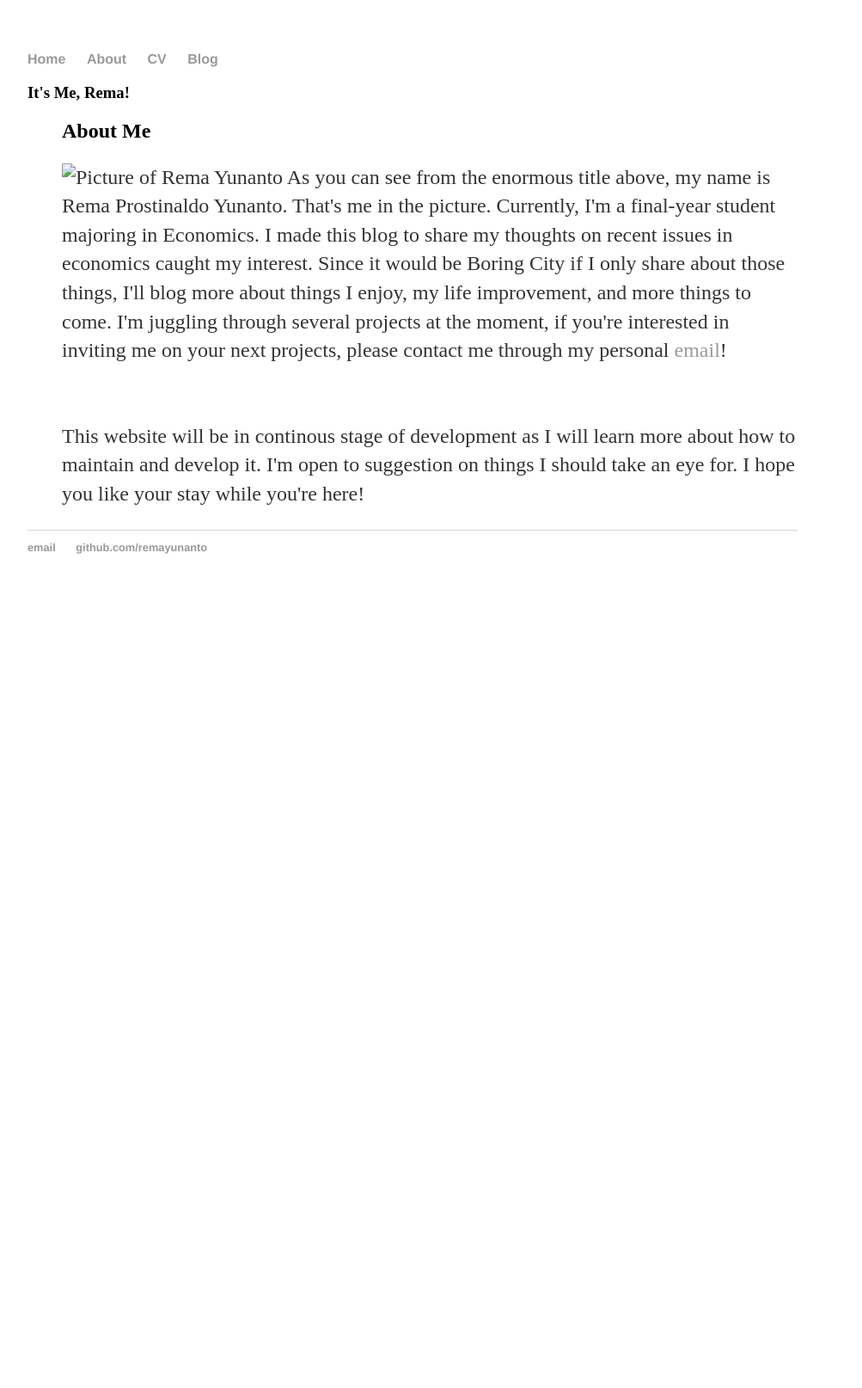
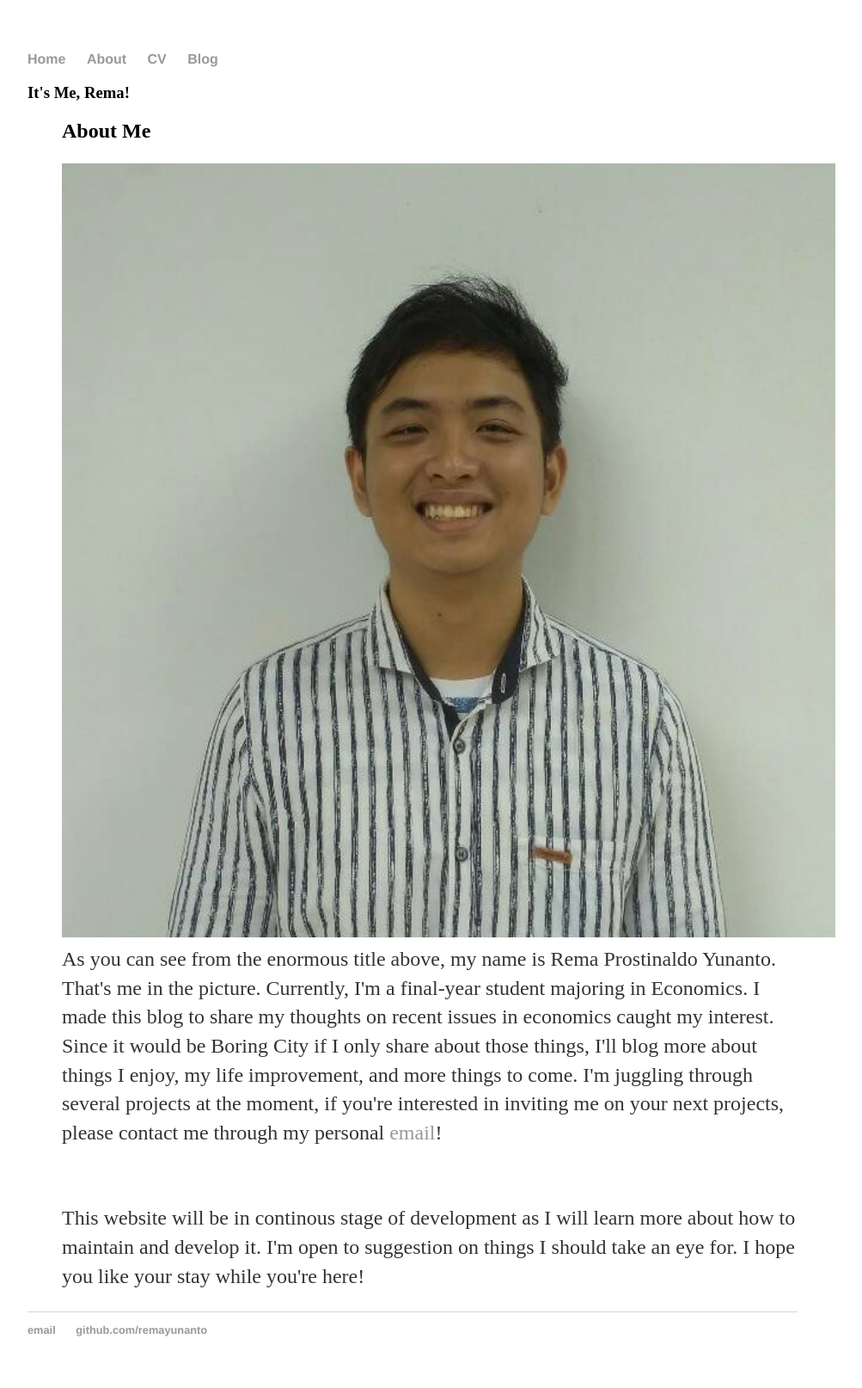
Before and after one commit to remayunanto/remayunanto.github.io, a Jekyll site: the page built from about/index.html, in a window 1280 px wide. Shown: the whole page at 86% size, without its empty margins (160-1163 px from the left). Built offline with Jekyll 4.4.1, drawn with Linux system fonts in a browser that asks for light colours; before the commit the page ends 900 px from its top, so only the background shows below that.

Commit message:
Update index.html

```diff
--- a/about/index.html
+++ b/about/index.html
@@ -9,7 +9,7 @@ title: It's Me, Rema!
 		<h2>About Me</h2>
 
 		<!-- YOUR PICTURE HERE after alt -->
-		<p><img src="/rema.jpg" alt="Picture of Rema Yunanto" width="900" height="900"> As you can see from the enormous title above, my name is Rema Prostinaldo Yunanto. That's me in the picture. Currently, I'm a final-year student majoring in Economics. I made this blog to share my thoughts on recent issues in economics caught my interest. Since it would be Boring City if I only share about those things, I'll blog more about things I enjoy, my life improvement, and more things to come. I'm juggling through several projects at the moment, if you're interested in inviting me on your next projects, please contact me through my personal <a href="mailto:remayunanto@gmail.com">email</a>!</p>
+		<p><img src="/about/rema.jpg" alt="Picture of Rema Yunanto" width="900" height="900"> As you can see from the enormous title above, my name is Rema Prostinaldo Yunanto. That's me in the picture. Currently, I'm a final-year student majoring in Economics. I made this blog to share my thoughts on recent issues in economics caught my interest. Since it would be Boring City if I only share about those things, I'll blog more about things I enjoy, my life improvement, and more things to come. I'm juggling through several projects at the moment, if you're interested in inviting me on your next projects, please contact me through my personal <a href="mailto:remayunanto@gmail.com">email</a>!</p>
       <br>
 		<p>This website will be in continous stage of development as I will learn more about how to maintain and develop it. I'm open to suggestion on things I should take an eye for. I hope you like your stay while you're here! </p>
 
```
